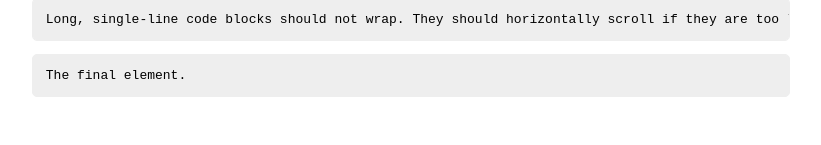
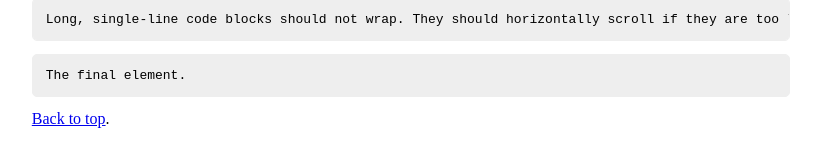
Before and after one commit to swashdev/untitled-pages-theme, a Jekyll site: the page built from index.md, in a window 1280 px wide and 900 px high, scrolled down 1980 px. Shown: the part 752-897 px from the top of the window, without its empty margins (229-1050 px from the left). Built offline with Jekyll 4.4.1, drawn with Linux system fonts in a browser that asks for light colours; before the commit the page ends 2849 px from its top, so only the background shows below that.

Commit message:
add "Back to top" button to bottom of the page.

```diff
--- a/_layouts/default.html
+++ b/_layouts/default.html
@@ -16,6 +16,8 @@
 
 		<section>
 		{{ content }}
+
+		<a href = "#top">Back to top</a>.
 		</section>
 
 	</body>
```
